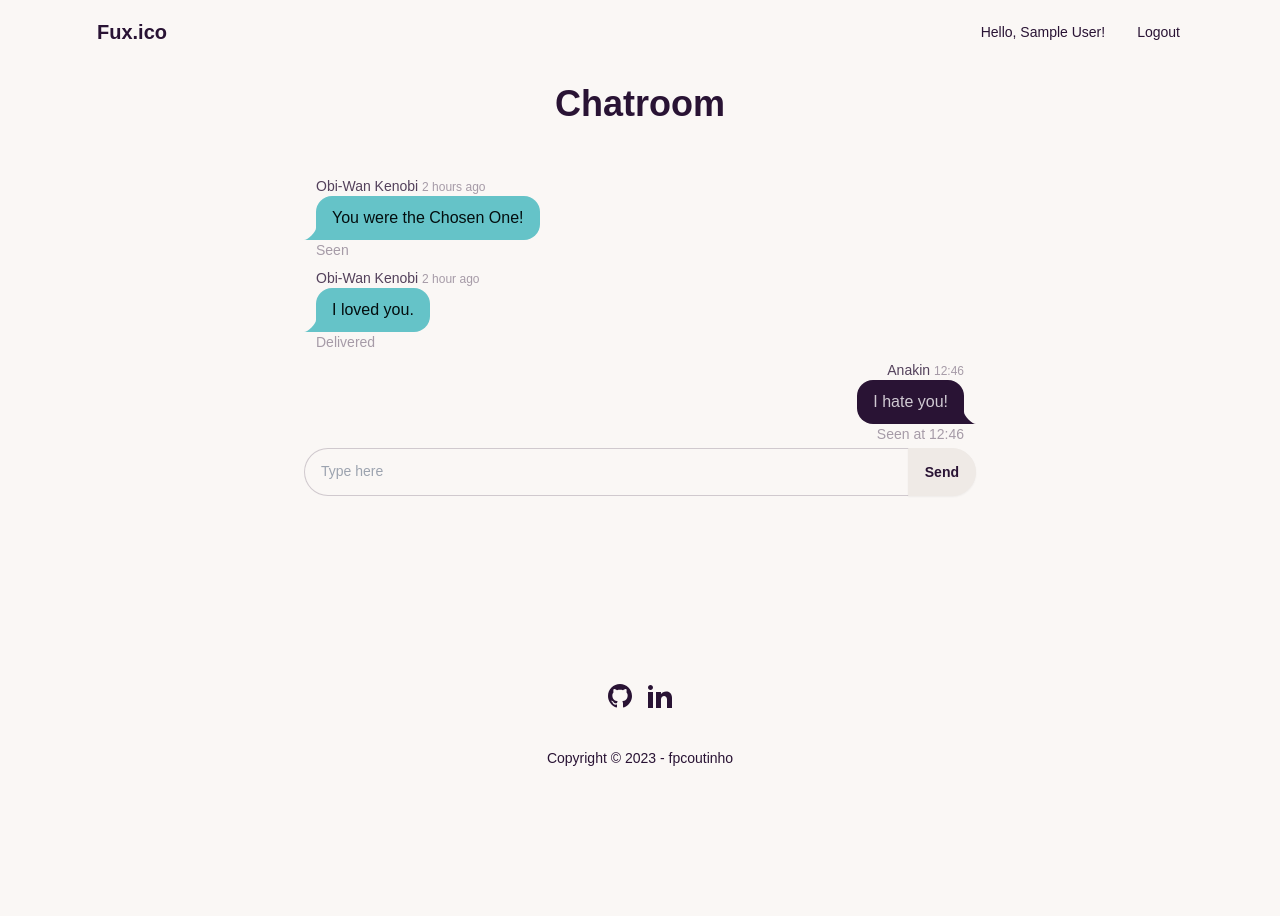
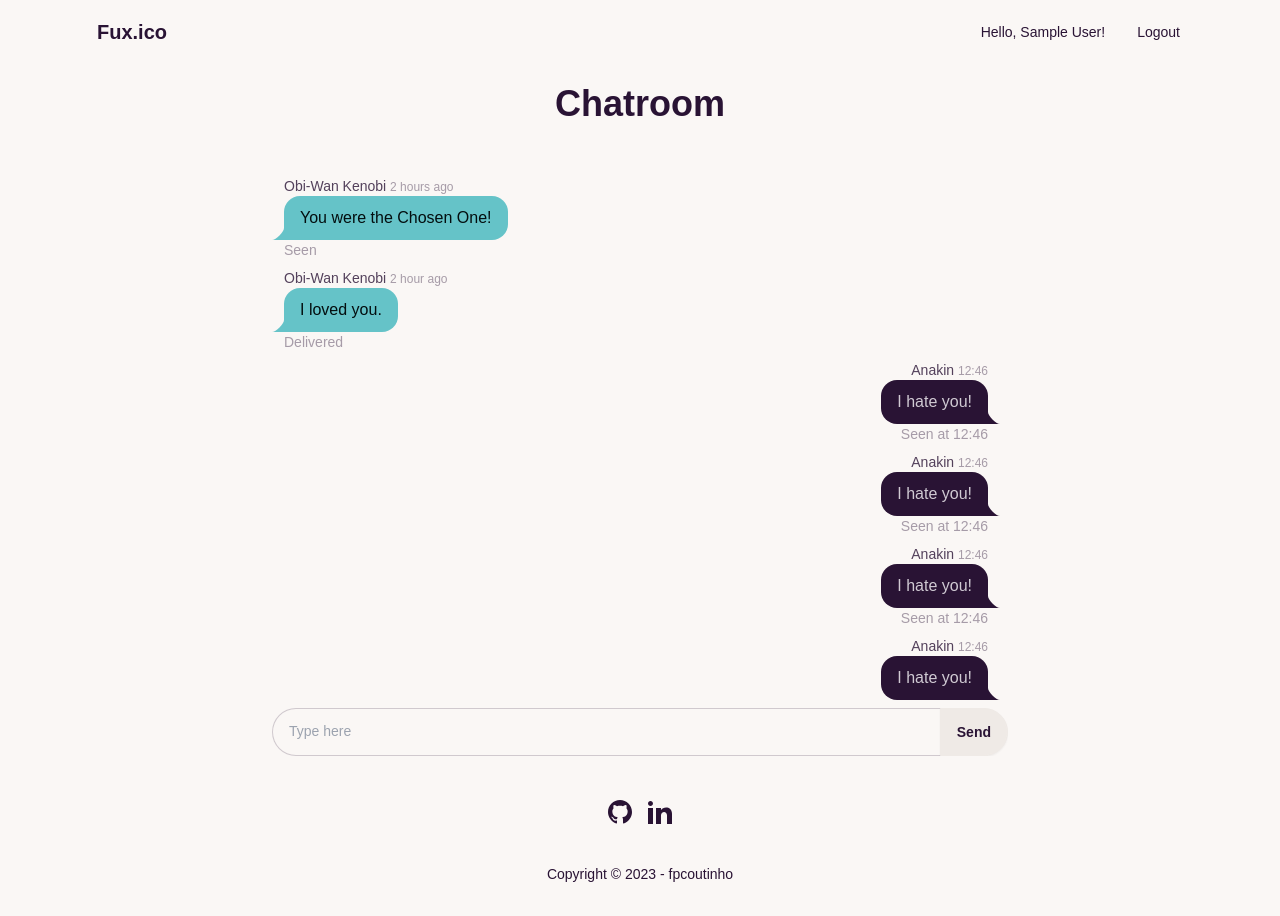
Before and after one commit to fpcoutinho/live-chat, a Vue app: page /chatroom in a window 1280 px wide. Before the commit the page ends 800 px from the top, so only its background shows below. Built offline with nearby package versions, Linux system fonts and the light colour scheme; no server answers; sample sign-in values are in the browser's storage.

Commit message:
overflow on chat

```diff
--- a/src/views/chatroom-view.vue
+++ b/src/views/chatroom-view.vue
@@ -1,6 +1,7 @@
 <template>
   <h1>Chatroom</h1>
   <div class="chat-window mt-4">
+    <div class="chat-wrapper pr-2">
       <div class="chat chat-start">
         <div class="chat-header">
           Obi-Wan Kenobi
@@ -31,7 +32,48 @@
           Seen at 12:46
         </div>
       </div>
-    <div class="chat-input w-full join">
+      <div class="chat chat-end">
+        <div class="chat-header">
+          Anakin
+          <time class="text-xs opacity-50">12:46</time>
+        </div>
+        <div class="chat-bubble chat-bubble-neutral">I hate you!</div>
+        <div class="chat-footer opacity-50">
+          Seen at 12:46
+        </div>
+      </div>
+      <div class="chat chat-end">
+        <div class="chat-header">
+          Anakin
+          <time class="text-xs opacity-50">12:46</time>
+        </div>
+        <div class="chat-bubble chat-bubble-neutral">I hate you!</div>
+        <div class="chat-footer opacity-50">
+          Seen at 12:46
+        </div>
+      </div>
+      <div class="chat chat-end">
+        <div class="chat-header">
+          Anakin
+          <time class="text-xs opacity-50">12:46</time>
+        </div>
+        <div class="chat-bubble chat-bubble-neutral">I hate you!</div>
+        <div class="chat-footer opacity-50">
+          Seen at 12:46
+        </div>
+      </div>
+      <div class="chat chat-end">
+        <div class="chat-header">
+          Anakin
+          <time class="text-xs opacity-50">12:46</time>
+        </div>
+        <div class="chat-bubble chat-bubble-neutral">I hate you!</div>
+        <div class="chat-footer opacity-50">
+          Seen at 12:46
+        </div>
+      </div>
+    </div>
+    <div class="chat-input w-full join mt-2">
       <textarea class="textarea textarea-bordered join-item w-full" rows="1" placeholder="Type here"></textarea>
       <button class="btn join-item rounded-r-full">Send</button>
     </div>
@@ -55,21 +97,25 @@ watch(user, () => {
 
 <style>
 .chat-window {
-  width: 42rem;
+  width: 46rem;
+  overflow: hidden;
 }
 
-.chat-input {
-  .textarea {
+.chat-wrapper {
+  height: 33rem;
+  overflow: auto;
+}
+
+.chat-input .textarea {
   resize: none;
 }
 
-  .textarea::-webkit-scrollbar {
+.chat-input .textarea::-webkit-scrollbar {
   display: none;
 }
 
-  .textarea {
+.chat-input .textarea {
   -ms-overflow-style: none;
   scrollbar-width: none;
 }
-}
 </style>
```
Lines whose indentation alone changed are shown as unchanged.
